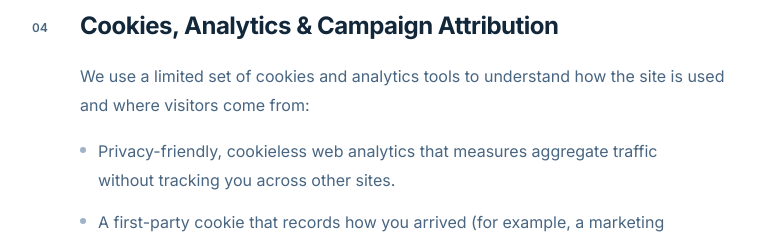
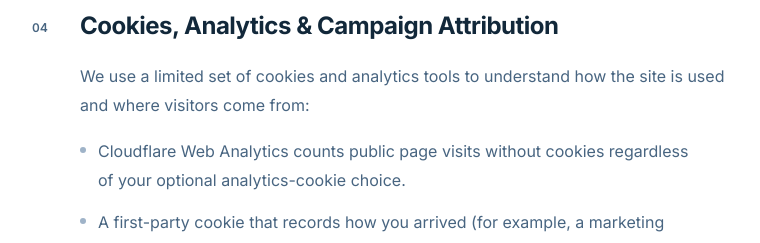
Before and after one commit to solagon-dev/blackarrow, a Next.js app: page /legal/privacy-policy in a window 1280 px wide. Shown: the part 2200-2443 px from the top of the page, without its empty margins (56-816 px from the left). Built offline with nearby package versions, Linux system fonts and the light colour scheme; no server answers.

Commit message:
Explain Cloudflare visitor counting in privacy notice

```diff
--- a/app/legal/privacy-policy/page.tsx
+++ b/app/legal/privacy-policy/page.tsx
@@ -45,7 +45,7 @@ const sections = [
     title: 'Cookies, Analytics & Campaign Attribution',
     intro: 'We use a limited set of cookies and analytics tools to understand how the site is used and where visitors come from:',
     items: [
-      'Privacy-friendly, cookieless web analytics that measures aggregate traffic without tracking you across other sites.',
+      'Cloudflare Web Analytics counts public page visits without cookies regardless of your optional analytics-cookie choice.',
       'A first-party cookie that records how you arrived (for example, a marketing campaign link) so we can measure which efforts help people find us. This information is not sold or shared for cross-site advertising.',
       'Google Analytics, which uses cookies, is loaded only after you consent through the on-site notice, and you can decline.',
       'You can control cookies through your browser settings; declining analytics cookies does not affect your ability to use the site or request a quote.',
```
